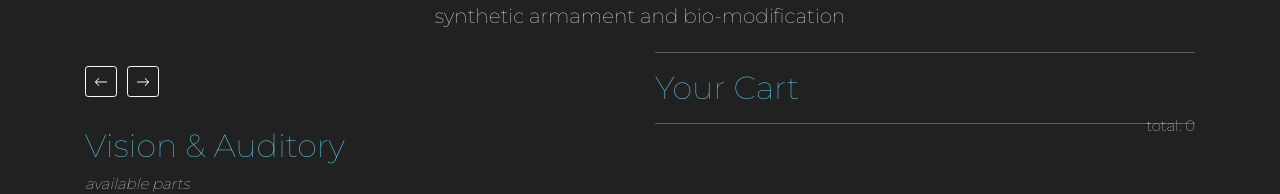
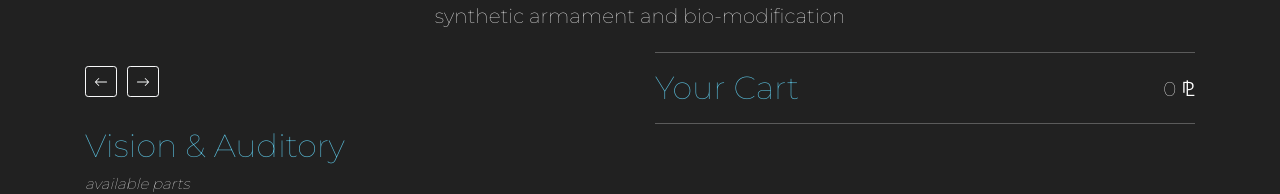
Before and after one commit to GrantEadie/cyborg-armorment, a React (Create React App) app: page / in a window 1280 px wide. Shown: the part 142-336 px from the top of the page. Built offline with nearby package versions, Linux system fonts and the light colour scheme.

Commit message:
finish style on cart total.

```diff
--- a/src/components/cart/CartList.js
+++ b/src/components/cart/CartList.js
@@ -9,8 +9,8 @@ function CartList(props) {
     <React.Fragment>
     <hr />
     <div className="cartDetails">
-      <h2>Your Cart</h2>
-      <p>total: {props.cartTotal}</p>
+      <h2>Your Cart <span className="cartTotal float-right mt-2">{props.cartTotal} ⅊</span></h2>
+
       </div>
       <hr />
       {props.cartList.map((part, index) =>
--- a/src/index.css
+++ b/src/index.css
@@ -72,7 +72,7 @@ h2 {
   margin-bottom:30px;
 }
 
-.cartDetails p{
-  display:inline;
-  float:right;
+.cartDetails .cartTotal{
+  color:white;
+  font-size:20px;
 }
```
